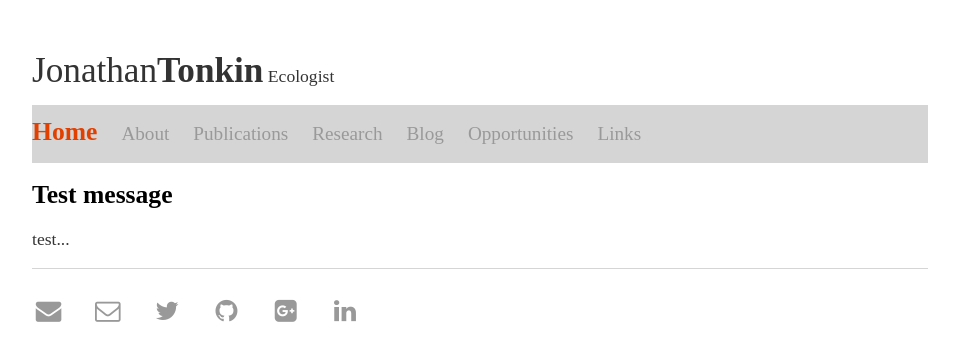
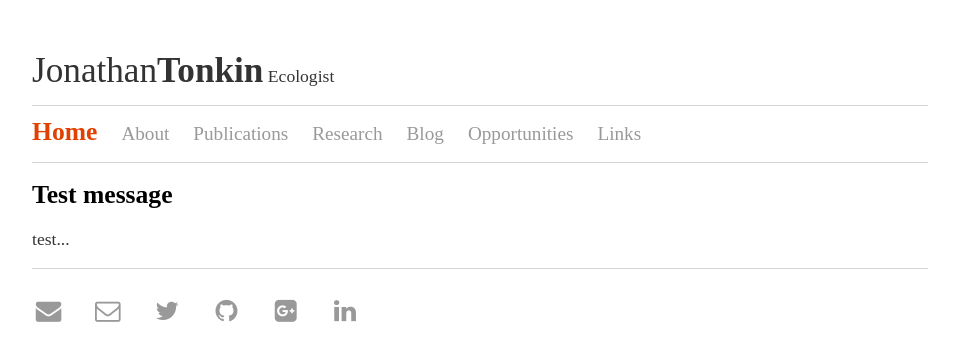
Before and after one commit to jdtonkin/jdtonkin.github.io, a Jekyll site: the page built from index.html, in a window 1280 px wide. Shown: the top 361 px of the page, without its empty margins (160-1119 px from the left). Built offline with Jekyll 4.4.1, drawn with Linux system fonts in a browser that asks for light colours; nearby versions of some CDN libraries; some web fonts are replaced.

Commit message:
Update main.css

```diff
--- a/css/main.css
+++ b/css/main.css
@@ -24,7 +24,7 @@
 nav ul li .activepage a { color: #E14000; font-size: 1.6em; font-weight: bold;}
 nav ul li .activepage a:hover { text-decoration: none; color: #E14000;}
 
-nav { border-top: 1px solid #d5d5d5; border-bottom: 1px solid #d5d5d5; background: #d5d5d5;}
+nav { border-top: 1px solid #d5d5d5; border-bottom: 1px solid #d5d5d5; }
 footer { border-top: 1px solid #d5d5d5; font-size: 1.6em; }
 footer a:hover { color: #E14000; }
 
```
